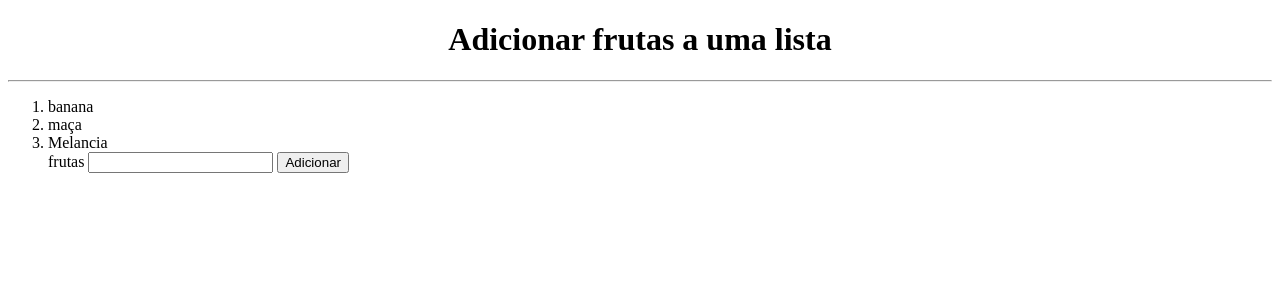
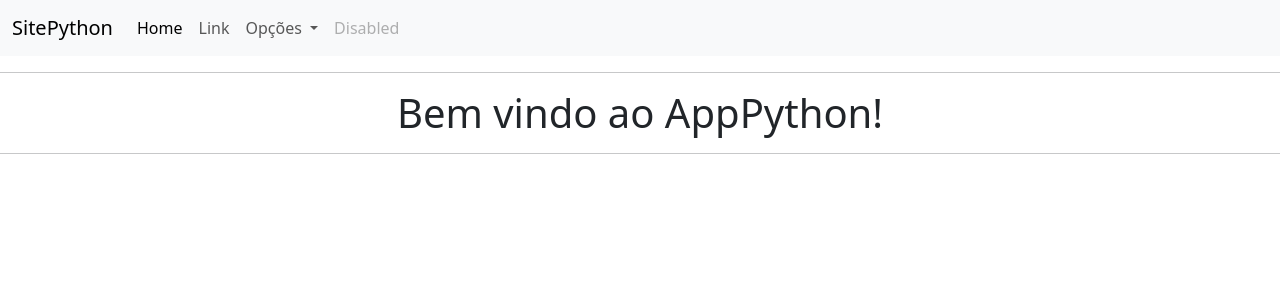
Before and after one commit to 1GustavoBueno1/Estudos, a Flask app: page / in a window 1280 px wide. Shown: the top 300 px of the page. Run offline with Flask 3, Linux system fonts and the light colour scheme.

Commit message:
Aprendendo a utilizar  bootstrap

```diff
--- a/FlaskAPI/main.py
+++ b/FlaskAPI/main.py
@@ -19,14 +19,17 @@ app.json.sort_keys = False
 #Metodo POST, usado para inserir algum valor a sua tabela
 registros = []
 frutas = ["banana", "maça", "Melancia"]
-@app.route("/", methods = ['GET', 'POST'])
+@app.route("/", methods = ['GET'])
 def homepage():
+    return render_template("homepage.html")
+@app.route("/pagina1", methods = ['GET', 'POST'])
+def pagina1():
     if request.method == "POST":
         if request.form.get("frutas"):
             frutas.append(request.form.get("frutas"))
     return render_template("Index.html", frutas = frutas)
-@app.route("/page2", methods = ['GET', 'POST'])
-def pag2():
+@app.route("/pagina2", methods = ['GET', 'POST'])
+def pagina2():
     if request.method == 'POST':
         if request.form.get("Aluno") and request.form.get("Nota"):
             registros.append({'Aluno': request.form.get("Aluno"), 'Nota': request.form.get("Nota")})
@@ -34,4 +37,4 @@ def pag2():
 
 #Aqui e onde eu "ativo" o site
 if __name__ == '__main__':
-    app.run()
+    app.run(debug = True)
--- a/FlaskAPI/templates/base.html
+++ b/FlaskAPI/templates/base.html
@@ -4,9 +4,44 @@
     <meta charset="UTF-8">
     <meta name="viewport" content="width=device-width, initial-scale=1.0">
     <title>Document</title>
+    <link rel="stylesheet" href="https://cdn.jsdelivr.net/npm/bootstrap@5.3.3/dist/css/bootstrap.min.css" integrity="sha384-QWTKZyjpPEjISv5WaRU9OFeRpok6YctnYmDr5pNlyT2bRjXh0JMhjY6hW+ALEwIH" crossorigin="anonymous">
 </head>
 <body>
+        <nav class="navbar navbar-expand-lg bg-body-tertiary">
+    <div class="container-fluid">
+        <a class="navbar-brand" href="#">SitePython</a>
+        <button class="navbar-toggler" type="button" data-bs-toggle="collapse" data-bs-target="#navbarSupportedContent" aria-controls="navbarSupportedContent" aria-expanded="false" aria-label="Toggle navigation">
+        <span class="navbar-toggler-icon"></span>
+        </button>
+        <div class="collapse navbar-collapse" id="navbarSupportedContent">
+        <ul class="navbar-nav me-auto mb-2 mb-lg-0">
+            <li class="nav-item">
+            <a class="nav-link active" aria-current="page" href="{{url_for('homepage')}}">Home</a>
+            </li>
+            <li class="nav-item">
+            <a class="nav-link" href="#">Link</a>
+            </li>
+            <li class="nav-item dropdown">
+            <a class="nav-link dropdown-toggle" href="#" role="button" data-bs-toggle="dropdown" aria-expanded="false">
+                Opções
+            </a>
+            <ul class="dropdown-menu">
+                <li><a class="dropdown-item" href="{{url_for('pagina1')}}">Lista de frutas</a></li>
+                <li><a class="dropdown-item" href="{{url_for('pagina2')}}">Adicionar notas</a></li>
+                <li><hr class="dropdown-divider"></li>
+                <li><a class="dropdown-item" href="#">Something else here</a></li>
+            </ul>
+            </li>
+            <li class="nav-item">
+            <a class="nav-link disabled" aria-disabled="true">Disabled</a>
+            </li>
+        </ul>
+        </div>
+    </div>
+    </nav>
     {% block conteudo %}
     {% endblock conteudo %}
+
+   <script src="https://cdn.jsdelivr.net/npm/bootstrap@5.3.3/dist/js/bootstrap.bundle.min.js" integrity="sha384-YvpcrYf0tY3lHB60NNkmXc5s9fDVZLESaAA55NDzOxhy9GkcIdslK1eN7N6jIeHz" crossorigin="anonymous"></script>
 </body>
 </html>
--- /dev/null
+++ b/FlaskAPI/templates/homepage.html
@@ -0,0 +1,6 @@
+{% extends 'base.html' %}
+{% block conteudo %}
+<hr>
+    <h1 style = "text-align: center";>Bem vindo ao AppPython!</h1>
+<hr>
+{% endblock %}
--- a/FlaskAPI/templates/index.html
+++ b/FlaskAPI/templates/index.html
@@ -6,7 +6,7 @@
     {% for Fruta in frutas %}
         <li>{{Fruta}}</li>
     {% endfor %}
-   <form action="{{url_for('homepage')}}" method="post">
+   <form action="{{url_for('pagina1')}}" method="post">
     <label>frutas</label>
     <input type="text" name = "frutas" required >
     <button>Adicionar</button>
--- a/FlaskAPI/templates/pag2.html
+++ b/FlaskAPI/templates/pag2.html
@@ -8,7 +8,7 @@
             <p>{{registro.Nota}}</p>
         </details>
         {% endfor %}
-        <form action = "{{url_for('pag2')}}" method = "post">
+        <form action = "{{url_for('pagina2')}}" method = "post">
             <label>Aluno</label>
             <input type="text" name = "Aluno" required >
             <label>Nota</label>
```
